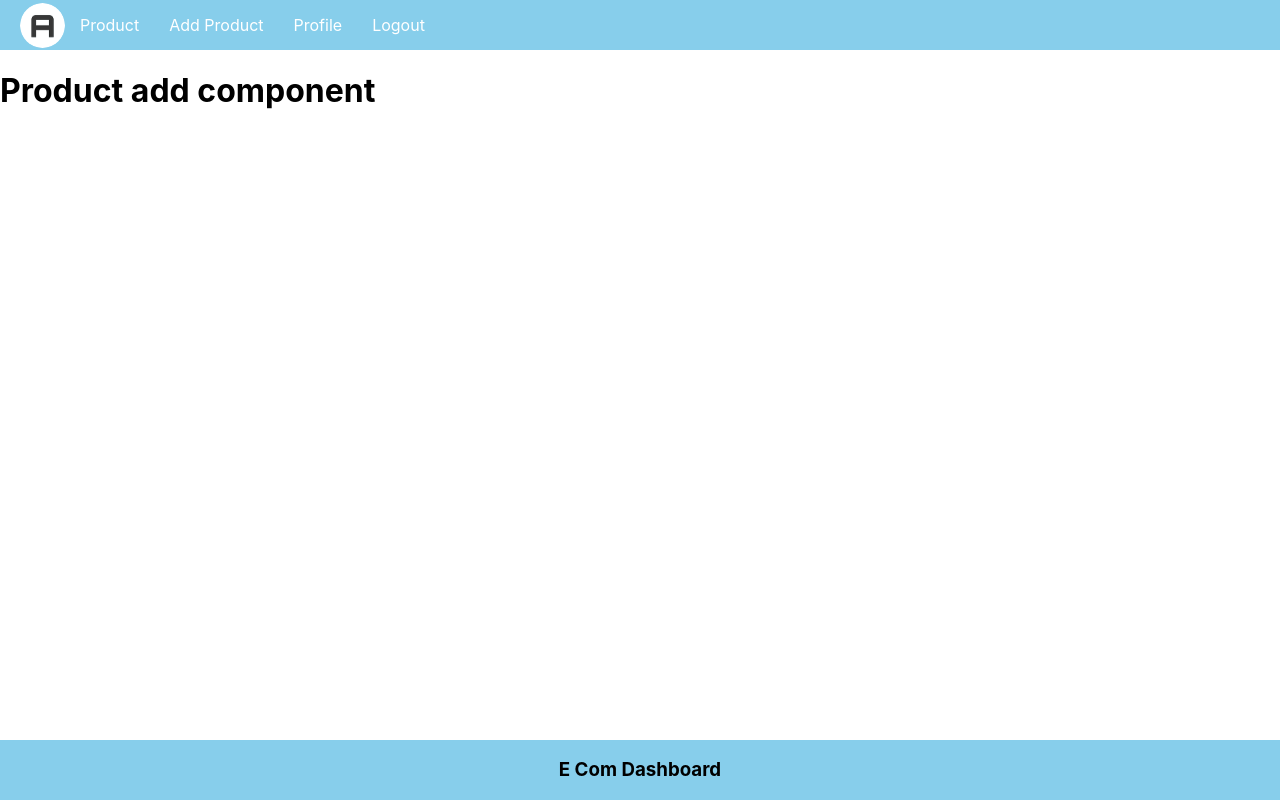
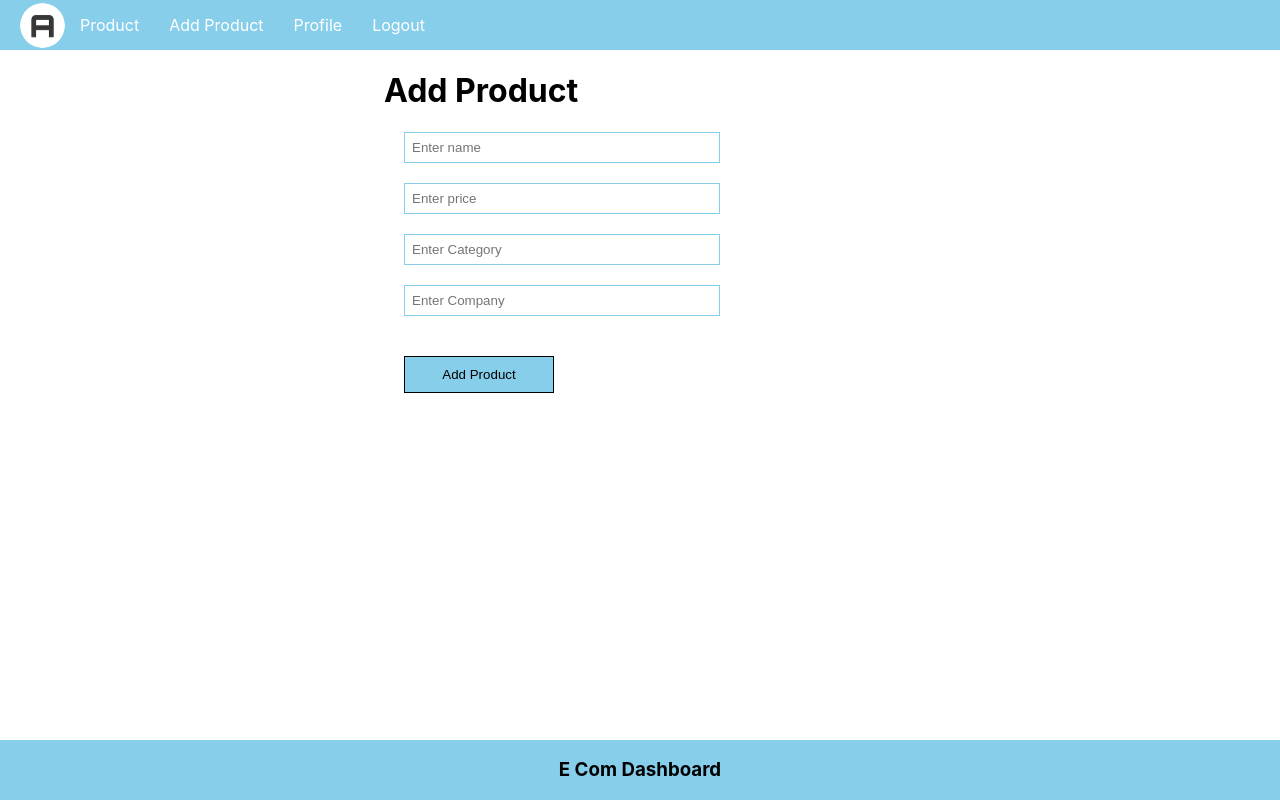
Before and after one commit to drokade981/node-e-commerce, a React (Create React App) app in the folder frontend/: page /add-product in a window 1280 px wide. Built offline with nearby package versions, Linux system fonts and the light colour scheme; sample sign-in values are in the browser's storage.

Commit message:
implement add product api and validation

```diff
--- a/frontend/src/App.css
+++ b/frontend/src/App.css
@@ -77,6 +77,12 @@
   margin-top: 3px;
   margin-left: 20px;
 }
+.invalid-input {
+  color: red;
+  margin-left: 20px;
+  margin-top: -20px;
+  display: block;
+}
 @keyframes App-logo-spin {
   from {
     transform: rotate(0deg);
--- a/frontend/src/App.js
+++ b/frontend/src/App.js
@@ -5,6 +5,7 @@ import Footer from './components/Footer';
 import Signup from './components/Signup';
 import PrivateComponent from './components/PrivateComponent';
 import Login from './components/Login';
+import AddProduct from './components/AddProduct';
 
 function App() {
   return (
@@ -15,7 +16,7 @@ function App() {
 
         <Route element={<PrivateComponent />}>
         <Route path="/products" element= {<h1>Product listing component</h1>} />
-        <Route path="/add-product" element= {<h1>Product add component</h1>} />
+        <Route path="/add-product" element= {<AddProduct />} />
         <Route path="/profile" element= {<h1>Profile component</h1>} />
         <Route path="/logout" element= {<h1>Logout component</h1>} />
         </Route>
--- /dev/null
+++ b/frontend/src/components/AddProduct.js
@@ -0,0 +1,90 @@
+import React, {useState} from 'react'
+import config from '../config';
+import { useNavigate } from 'react-router-dom';
+
+const AddProduct = () => {
+    const [name, setName] = useState('');
+    const [price, setPrice] = useState('');
+    const [category, setCategory] = useState('');
+    const [company, setCompany] = useState('');
+    const navigate = useNavigate();
+    const [errors, setErrors] = useState({});
+    const productUrl = config.apiBaseUrl+'/api/products';
+    const [formState, setFormState] = useState('')
+
+    const validate = () => {
+        const errors = {};
+
+        if (!name) {
+            errors.name = 'Name is required';
+        } else if (name.length < 3) {
+            errors.name = 'Name must be at least 3 characters';
+        }
+
+        if (!price) {
+            errors.price = 'price is required';
+        }
+
+        if (!category) {
+            errors.category = 'category is required';
+        } else if (category.length < 3) {
+            errors.category = 'category must be at least 3 characters';
+        }
+
+        if (!company) {
+            errors.company = 'company is required';
+        } else if (company.length < 3) {
+            errors.company = 'company must be at least 3 characters';
+        }
+
+        setErrors(errors);
+        return Object.keys(errors).length === 0;
+    };
+
+    const addProduct = async(e) => {
+    //    if(!name || !price || !company || !category)
+    //     {
+    //         // errors.status = true;
+    //         return false
+    //     }
+        e.preventDefault();
+        if (validate()) {
+            const userId = JSON.parse(localStorage.getItem('user')).user._id;
+            console.log(name, price, category, company, userId);
+            let result = await fetch(productUrl,
+            {
+                method : 'post',
+                body : JSON.stringify({name, price, category, company, userId}),
+                headers: {
+                    "Content-Type": "application/json",
+                },
+            });
+            result = await result.json();
+
+            setFormState('Product added successfully');
+            setTimeout(()=> {
+                navigate('/');
+            }, 3000)
+        }
+
+    }
+    return (
+        <div>
+            <div className="product">
+                <h1>Add Product</h1>
+                <h3 className="form_status text-success">{formState}</h3>
+                <input type="text" className="inputBox" onChange={(e) => {setName(e.target.value)}} value={name} placeholder="Enter name" />
+                {errors.name && <span className="invalid-input">{errors.name}</span>}
+                <input type="text" className="inputBox" onChange={(e) => setPrice(e.target.value)} value={price} placeholder="Enter price" />
+                {errors.price && <span className="invalid-input">{errors.price}</span>}
+                <input type="text" className="inputBox" onChange={(e) => setCategory(e.target.value)} value={category} placeholder="Enter Category" />
+                {errors.category && <span className="invalid-input">{errors.category}</span>}
+                <input type="text" className="inputBox" onChange={(e) => setCompany(e.target.value)} value={company} placeholder="Enter Company" />
+                {errors.company && <span className="invalid-input">{errors.company}</span>}
+                <button className="appButton" type="button" onClick={addProduct} >Add Product</button>
+            </div>
+        </div>
+    )
+}
+
+export default AddProduct
--- a/frontend/src/components/Login.js
+++ b/frontend/src/components/Login.js
@@ -3,7 +3,7 @@ import config from '../config';
 import { useNavigate } from 'react-router-dom';
 
 const Login = () => {
-    const lgoingUrl = config.apiBaseUrl+'/login';
+    const logingUrl = config.apiBaseUrl+'/login';
     const [email, setEmail] = useState("");
     const [password, setPassword] = useState("");
     const navigate = useNavigate();
@@ -16,7 +16,7 @@ const Login = () => {
     })
     const handleLogin = async () => {
         console.log(email, password);
-        let result = await fetch(lgoingUrl,
+        let result = await fetch(logingUrl,
         {
             method : 'post',
             body : JSON.stringify({email, password}),
```
Also changed, not shown: 1 other file (tests, documents, lock files or other folders).
